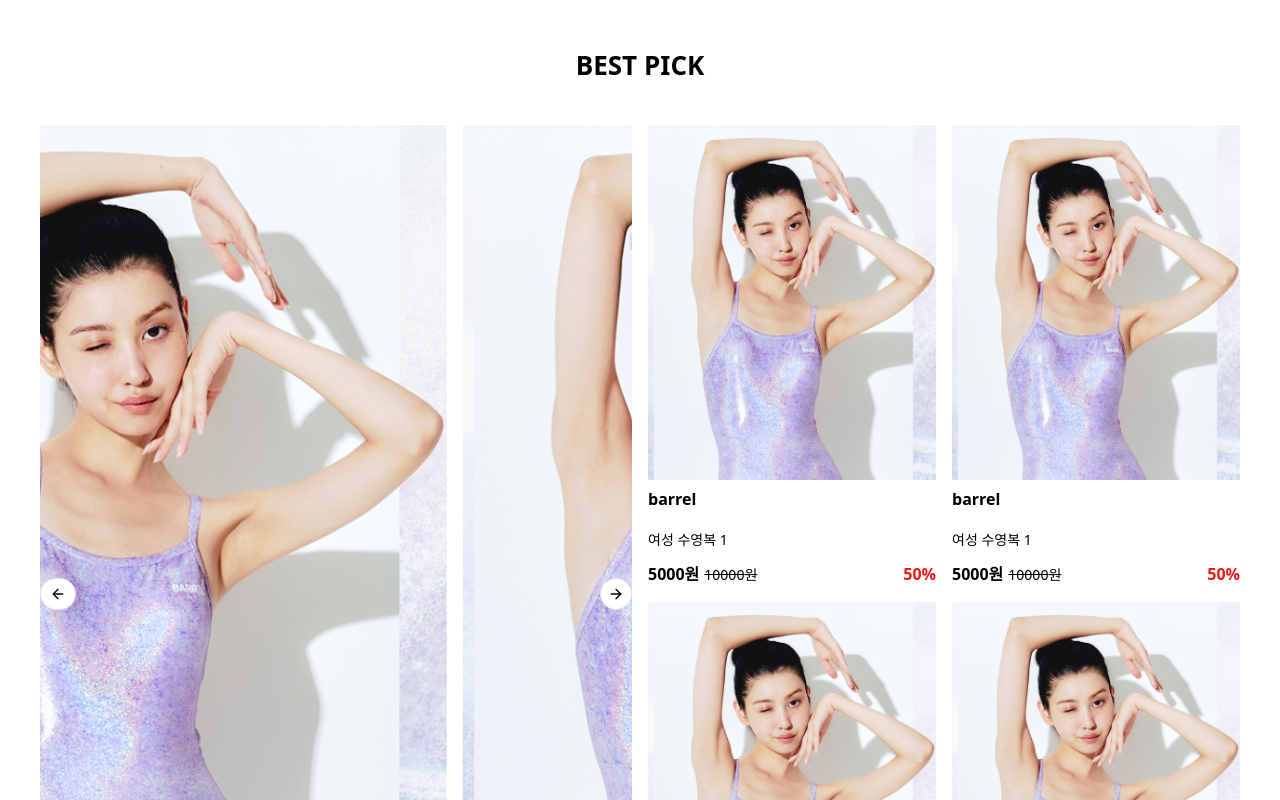
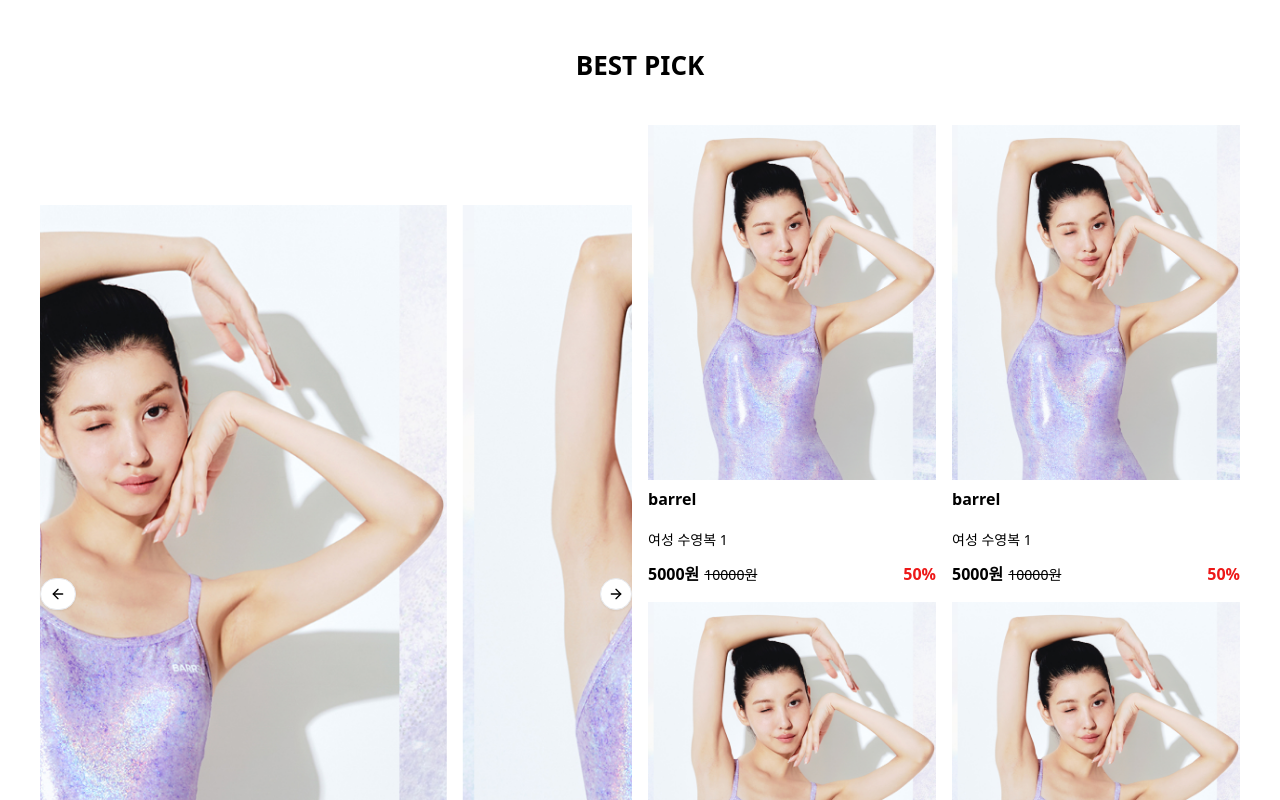
Before and after one commit to ormcamp-fe-3rd/swim360, a React (Vite) app in the folder frontend/: page / in a window 1280 px wide. Shown: the part 1160-1960 px from the top of the page. Built offline with nearby package versions, Linux system fonts and the light colour scheme.

Commit message:
design: best pick 반응형 수정

```diff
--- a/frontend/src/components/home/CarouselBestpick.tsx
+++ b/frontend/src/components/home/CarouselBestpick.tsx
@@ -57,7 +57,7 @@ export function CarouselBestPick() {
     <Carousel
       opts={{ align: "start", loop: true }}
       plugins={[plugin.current]}
-      className="relative h-full w-full "
+      className="relative h-full w-full pt-0 tablet:pt-20 desktop:pt-0"
       onClick={plugin.current.stop}
     >
       <CarouselContent>
```
